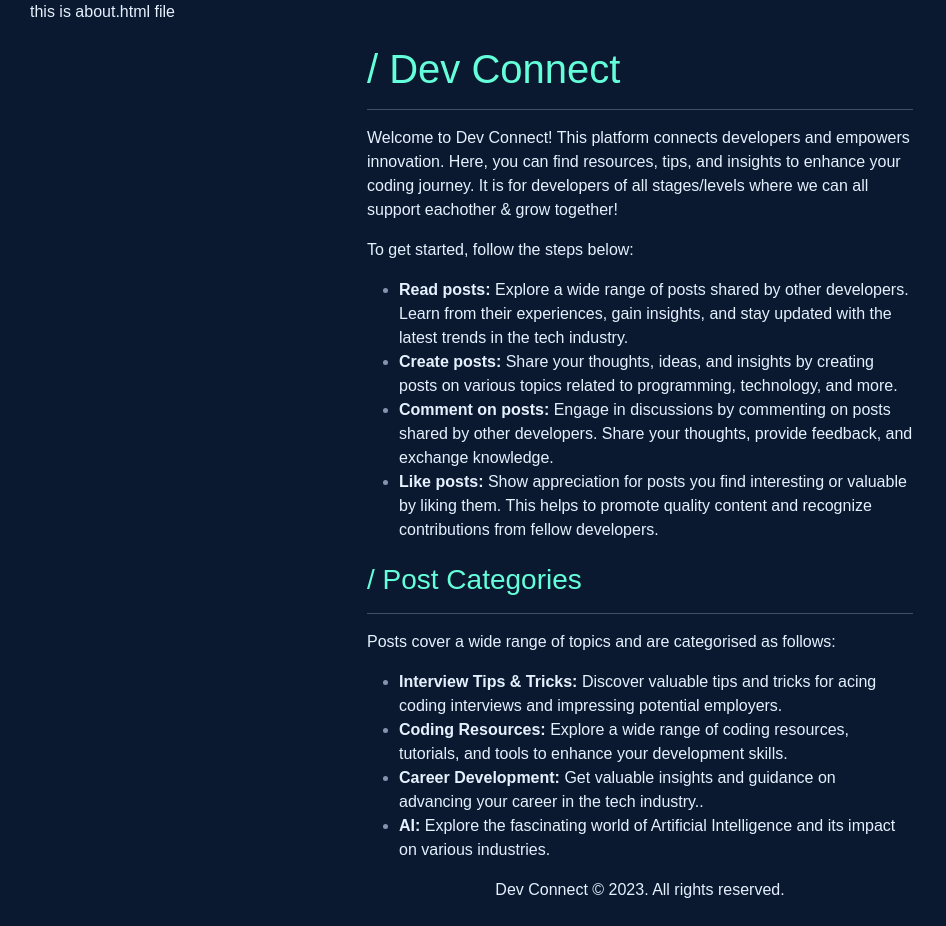
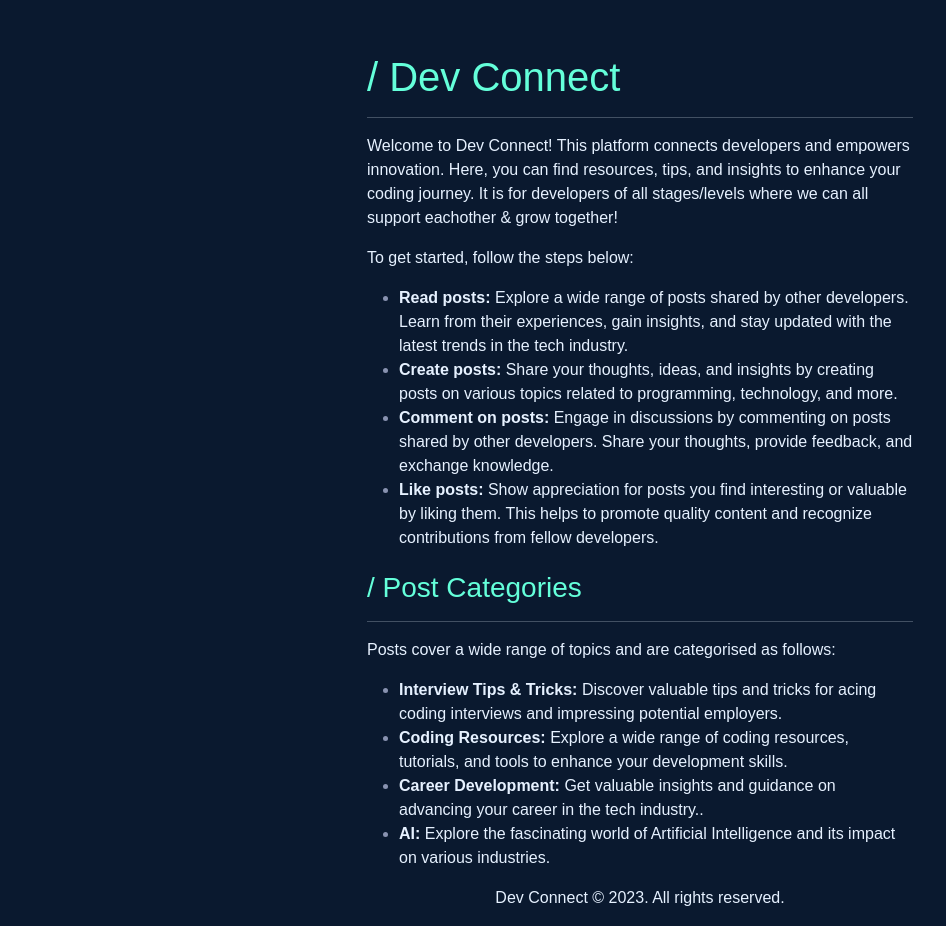
Before and after one commit to emmaC11/Dev-Connect, a Django app: template templates/about.html in a window 1280 px wide. Shown: the part 56-982 px from the top of the page, without its empty margins (0-946 px from the left). Before the commit the page ends 954 px from the top, so only its background shows below. Run offline with Django 3.2, Linux system fonts and the light colour scheme; the template is opened without the code that fills it, so the values that code supplies are empty; some libraries are stand-ins or nearby versions; some web fonts are replaced.

Commit message:
add margin to container & remove placeholder

```diff
--- a/templates/about.html
+++ b/templates/about.html
@@ -1,8 +1,7 @@
 {% extends "base.html" %}
 
 {% block content %}
-<p>this is about.html file</p>
-<div class="container">
+<div class="container mt-5">
   <div class="row">
     <div class="col-lg-6 offset-lg-3 text-left">
       <h1 class="about-heading">/ Dev Connect</h1><hr>
```
